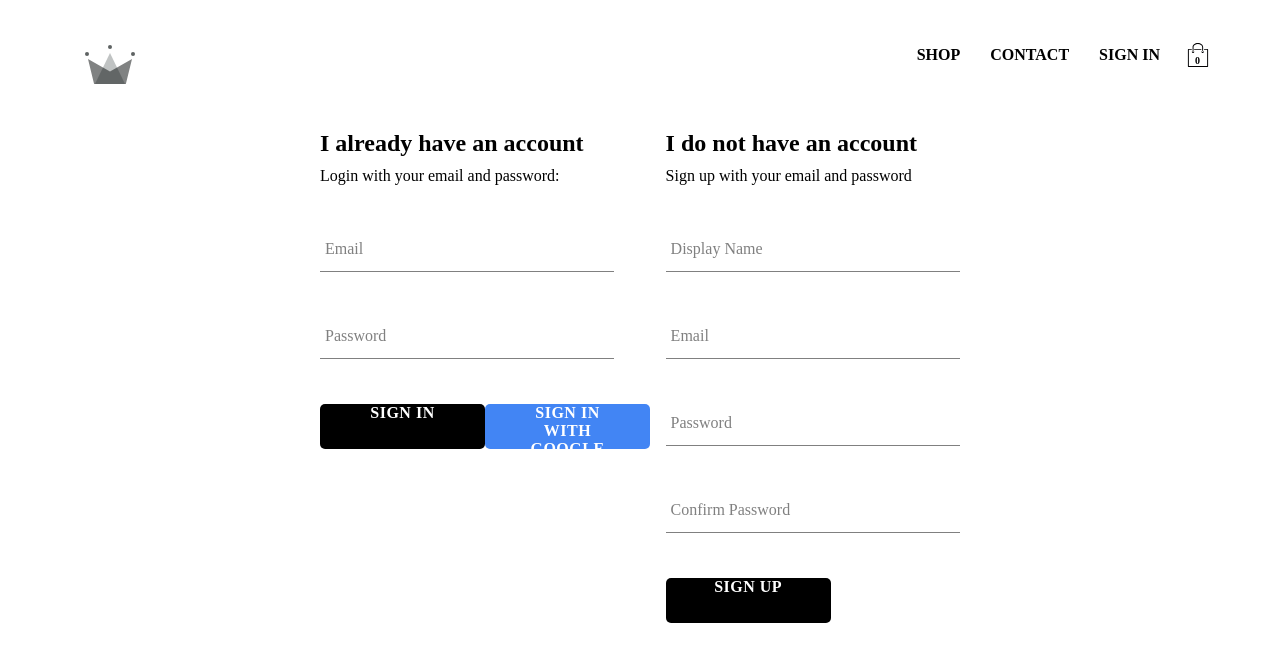
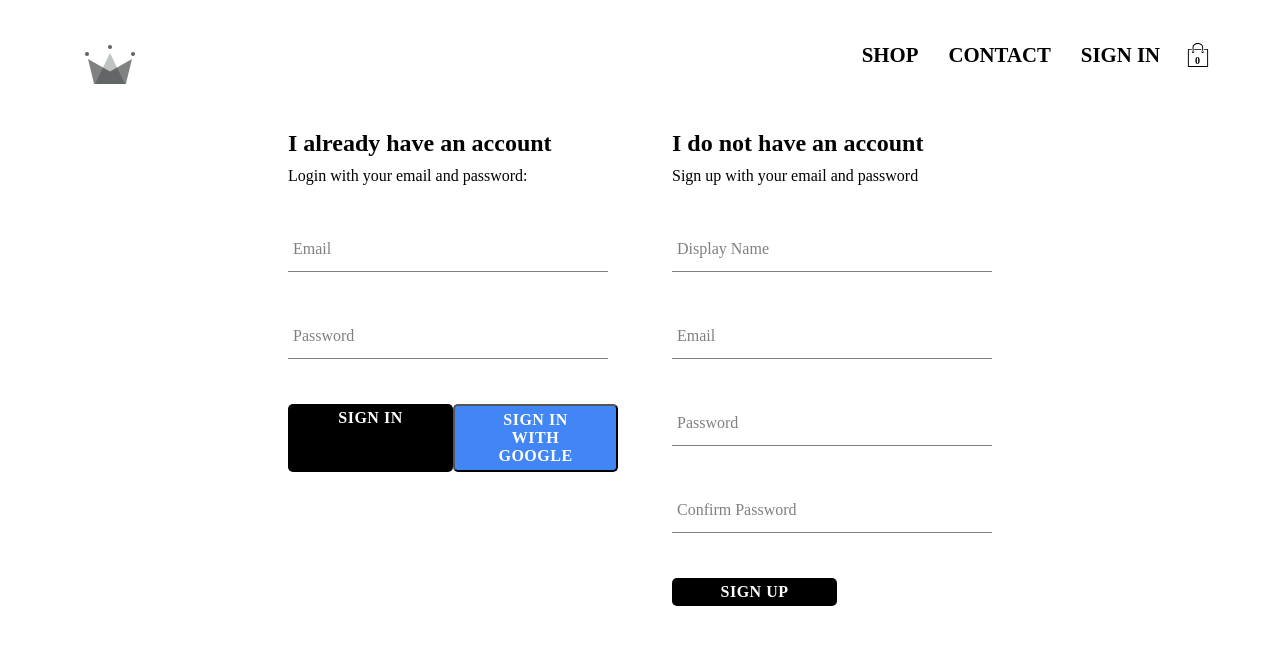
Before and after one commit to suzynakayama/online-shop, a React (Create React App) app: page /signin in a window 1280 px wide. Shown: the top 662 px of the page. Built offline with nearby package versions, Linux system fonts and the light colour scheme; no server answers; a web font is replaced by a local one.

Commit message:
added styled-components library

```diff
--- a/package.json
+++ b/package.json
@@ -17,7 +17,8 @@
     "redux": "^4.0.5",
     "redux-logger": "^3.0.6",
     "redux-persist": "^6.0.0",
-    "reselect": "^4.0.0"
+    "reselect": "^4.0.0",
+    "styled-components": "^5.1.0"
   },
   "scripts": {
     "start": "react-scripts start",
--- a/src/components/CustomButton/CustomButton.jsx
+++ b/src/components/CustomButton/CustomButton.jsx
@@ -1,21 +1,23 @@
 import React from "react";
-import "./CustomButton.styles.scss";
+import { CustomButtonContainer } from "./CustomButton.styles";
+// import "./CustomButton.styles.scss";
 
 const CustomButton = ({
 	children,
-	isGoogleSignIn,
-	inverted,
-	...otherProps
+	// isGoogleSignIn,
+	// inverted,
+	...props
 }) => {
 	return (
-		<button
-			className={`${inverted ? "inverted" : ""} ${
-				isGoogleSignIn ? "google-sign-in" : ""
-			} custom-button`}
-			{...otherProps}
-		>
-			{children}
-		</button>
+		<CustomButtonContainer {...props}> {children}</CustomButtonContainer>
+		// <button
+		// 	className={`${inverted ? "inverted" : ""} ${
+		// 		isGoogleSignIn ? "google-sign-in" : ""
+		// 	} custom-button`}
+		// 	{...otherProps}
+		// >
+		// 	{children}
+		// </button>
 	);
 };
 
--- /dev/null
+++ b/src/components/CustomButton/CustomButton.styles.jsx
@@ -0,0 +1,59 @@
+import styled, { css } from "styled-components";
+
+const buttonStyles = css`
+	background-color: black;
+	color: white;
+	border: none;
+	&:hover {
+		background-color: white;
+		color: black;
+		border: 1px solid black;
+	}
+`;
+
+const invertedButtonStyles = css`
+	background-color: white;
+	color: black;
+	border: 1px solid black;
+
+	&:hover {
+		background-color: black;
+		color: white;
+		border: none;
+	}
+`;
+
+const googleSignInStyles = css`
+	background-color: #4285f4;
+	color: white;
+
+	&:hover {
+		background-color: white;
+		color: #357ae8;
+		border: 1px solid #357ae8;
+	}
+`;
+
+const getButtonStyles = (props) => {
+	if (props.isGoogleSignIn) return googleSignInStyles;
+	if (props.inverted) return invertedButtonStyles;
+	return buttonStyles;
+};
+
+export const CustomButtonContainer = styled.button`
+	min-width: 165px;
+	width: auto;
+	/* height: 45px; */
+	letter-spacing: 0.5px;
+	line-height: 45px;
+	padding: 5px 35px;
+	font-size: 15px;
+	text-transform: uppercase;
+	font: inherit;
+	font-weight: bolder;
+	border-radius: 5px;
+	cursor: pointer;
+	display: flex;
+	justify-content: center;
+	${getButtonStyles}
+`;
--- a/src/components/Header/Header.jsx
+++ b/src/components/Header/Header.jsx
@@ -1,6 +1,13 @@
 import React from "react";
-import "./Header.style.scss";
-import { Link } from "react-router-dom";
+// import "./Header.style.scss";
+import {
+	HeaderContainer,
+	LogoContainer,
+	// OptionDiv,
+	OptionLink,
+	OptionsContainer,
+} from "./Header.styles";
+// import { Link } from "react-router-dom";
 import { ReactComponent as Logo } from "../../assets/crown.svg";
 import { auth } from "../../firebase/firebase.utils";
 import { connect } from "react-redux";
@@ -11,30 +18,27 @@
 import { selectCartHidden } from "../../redux/cart/cartSelectors";
 
 const Header = ({ currentUser, hidden }) => (
-	<div className="header">
-		<Link to="/" className="header__logo">
+	<HeaderContainer>
+		<LogoContainer to="/">
 			<Logo />
-		</Link>
-		<div className="header__options">
-			<Link className="header__options--each" to="/shop">
-				SHOP
-			</Link>
-			<Link className="header__options--each" to="/contact">
-				CONTACT
-			</Link>
+		</LogoContainer>
+		<OptionsContainer>
+			<OptionLink to="/shop">SHOP</OptionLink>
+			<OptionLink to="/contact">CONTACT</OptionLink>
 			{currentUser ? (
-				<div className="header__options--each" onClick={() => auth.signOut()}>
+				// we can, instead of writing a variable with the css and assigning it to 2 styled components, we can use the OptionLink as="div"
+				// and it will become a div with the OptionLink styles
+				// <OptionDiv onClick={() => auth.signOut()}>SIGN OUT</OptionDiv>
+				<OptionLink as="div" onClick={() => auth.signOut()}>
 					SIGN OUT
-				</div>
+				</OptionLink>
 			) : (
-				<Link className="header__options--each" to="/signin">
-					SIGN IN
-				</Link>
+				<OptionLink to="/signin">SIGN IN</OptionLink>
 			)}
 			<CartIcon />
-		</div>
+		</OptionsContainer>
 		{hidden ? null : <CartDropdown />}
-	</div>
+	</HeaderContainer>
 );
 
 // function will get the user state from store and return as props to the header
@@ -45,3 +49,31 @@
 
 // HOC that gets 2 functions (mapStateToProps and mapDispatchToProps)
 export default connect(mapStateToProps)(Header);
+
+// OLD VERSION USING SCSS
+// const Header = ({ currentUser, hidden }) => (
+// 	<div className="header">
+// 		<Link to="/" className="header__logo">
+// 			<Logo />
+// 		</Link>
+// 		<div className="header__options">
+// 			<Link className="header__options--each" to="/shop">
+// 				SHOP
+// 			</Link>
+// 			<Link className="header__options--each" to="/contact">
+// 				CONTACT
+// 			</Link>
+// 			{currentUser ? (
+// 				<div className="header__options--each" onClick={() => auth.signOut()}>
+// 					SIGN OUT
+// 				</div>
+// 			) : (
+// 				<Link className="header__options--each" to="/signin">
+// 					SIGN IN
+// 				</Link>
+// 			)}
+// 			<CartIcon />
+// 		</div>
+// 		{hidden ? null : <CartDropdown />}
+// 	</div>
+// );
--- /dev/null
+++ b/src/components/Header/Header.styles.jsx
@@ -0,0 +1,52 @@
+import styled from // { css }
+"styled-components";
+import { Link } from "react-router-dom";
+
+export const HeaderContainer = styled.div`
+	height: 70px;
+	width: 100%;
+	display: flex;
+	justify-content: space-between;
+	margin-bottom: 25px;
+`;
+
+// this is how we use styled-components leveraging the Link component from react-route-dom, call styled as a method passing the Link
+export const LogoContainer = styled(Link)`
+	height: 100%;
+	width: 70px;
+	padding: 25px;
+`;
+
+export const OptionsContainer = styled.div`
+	width: 50%;
+	height: 100%;
+	display: flex;
+	align-items: center;
+	justify-content: flex-end;
+`;
+
+// If you have 2 different types of components that use the same style (ex. Link and div),
+// create the styles on a variable calling css and then pass that style within the regular call with string interpolation
+/* const OptionStyles = css`
+	padding: 10px 15px;
+	cursor: pointer;
+	font-size: var(--fs-h6);
+	font-weight: bold;
+`;
+
+  export const OptionLink = styled(Link)`
+    ${OptionStyles}
+  `;
+
+export const OptionDiv = styled.div`
+	${OptionStyles}
+  `;
+  */
+
+// OR we can just have the OptionLink and use as='div' on the jsx and it will be transformed to a div component with the Link styles
+export const OptionLink = styled(Link)`
+	padding: 10px 15px;
+	cursor: pointer;
+	font-size: var(--fs-h6);
+	font-weight: bold;
+`;
--- a/src/components/Login/Login.styles.scss
+++ b/src/components/Login/Login.styles.scss
@@ -1,5 +1,5 @@
 .login {
-	width: 23vw;
+	width: 25vw;
 	display: flex;
 	flex-direction: column;
 
--- a/src/components/Signup/Signup.styles.scss
+++ b/src/components/Signup/Signup.styles.scss
@@ -1,5 +1,5 @@
 .signup {
-	width: 23vw;
+	width: 25vw;
 	display: flex;
 	flex-direction: column;
 
--- a/src/index.scss
+++ b/src/index.scss
@@ -8,6 +8,7 @@
 	--fs-h3: 2.75rem;
 	--fs-h4: 2.5rem;
 	--fs-h5: 1.8rem;
+	--fs-h6: 1.3rem;
 	--fs-body: 1rem;
 }
 
--- a/src/pages/HomePage/HomePage.js
+++ b/src/pages/HomePage/HomePage.js
@@ -1,14 +1,18 @@
 import React from "react";
-import "./HomePage.styles.scss";
+// import "./HomePage.styles.scss";
 import Directory from "../../components/Directory/Directory";
+import { HomePageContainer, HomePageTitle } from "./HomePage.styles";
 
 const HomePage = () => {
 	return (
-		<div className="homepage">
-			<h1 className="homepage__title">MyShop</h1>
+		// <div className="homepage">
+		<HomePageContainer>
+			<HomePageTitle>MyShop</HomePageTitle>
+			{/* <h1 className="homepage__title">MyShop</h1> */}
 			<br />
 			<Directory />
-		</div>
+		</HomePageContainer>
+		// </div>
 	);
 };
 
--- /dev/null
+++ b/src/pages/HomePage/HomePage.styles.jsx
@@ -0,0 +1,13 @@
+import styled from "styled-components";
+
+export const HomePageContainer = styled.div`
+	display: flex;
+	flex-direction: column;
+	align-items: center;
+	padding: 20px 80px;
+`;
+
+export const HomePageTitle = styled.h1`
+	font-size: var(--fs-h2);
+	margin-top: -1rem;
+`;
--- a/src/pages/LoginSignup/LoginSignup.style.scss
+++ b/src/pages/LoginSignup/LoginSignup.style.scss
@@ -1,5 +1,5 @@
 .login-signup {
-	width: 50vw;
+	width: 55vw;
 	display: flex;
 	justify-content: space-between;
 	margin: 30px auto;
```
Also changed, not shown: 1 other file (tests, documents, lock files or other folders).
